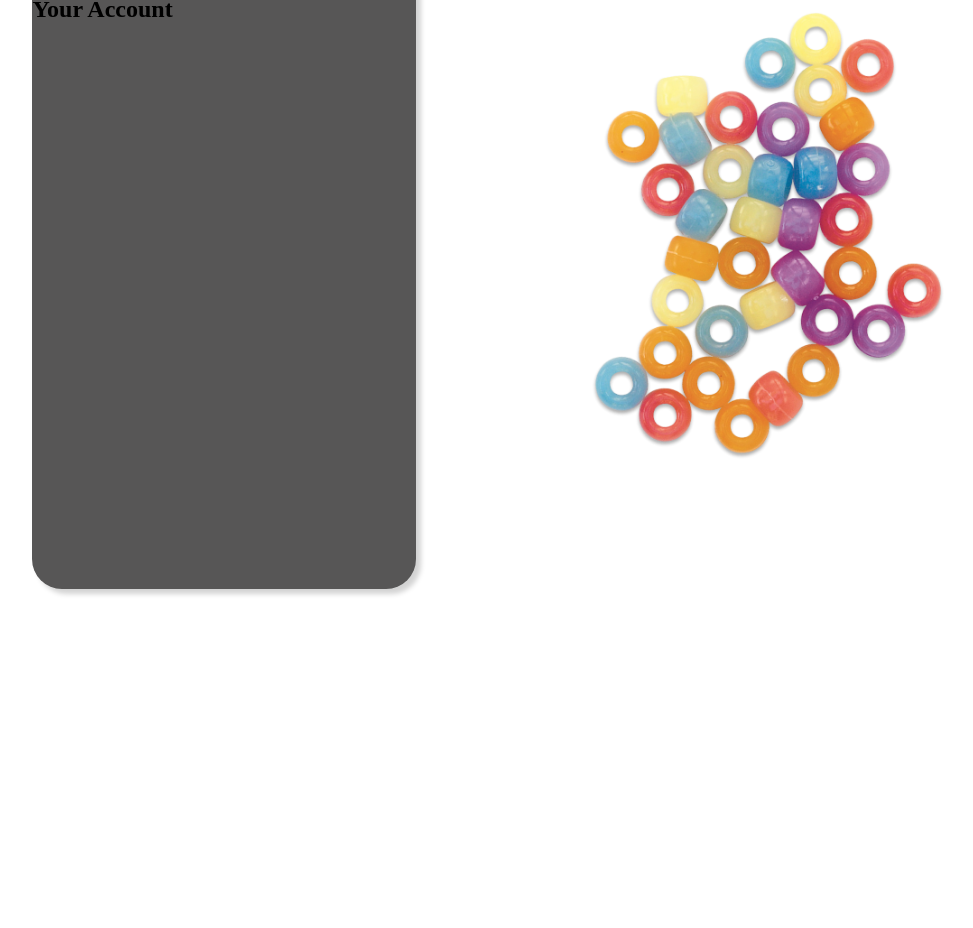
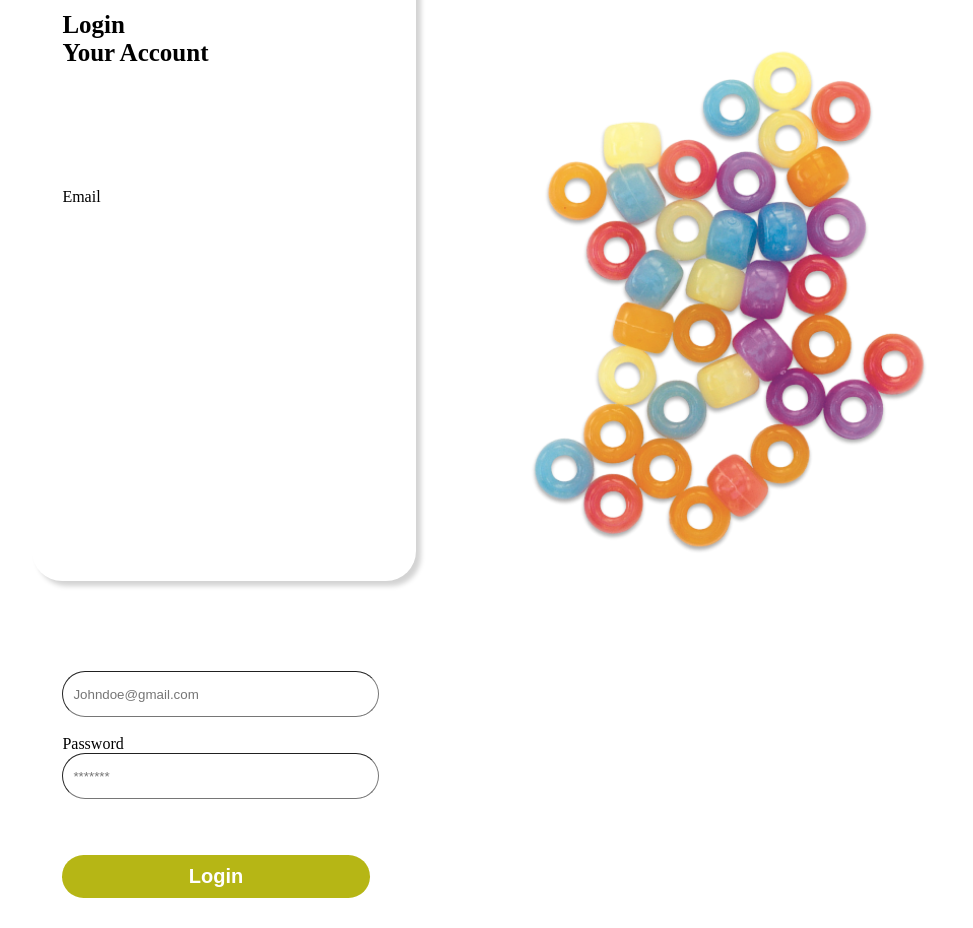
Before and after one commit to Zalefzn/beads, a Next.js app in the folder beads-project/: page /Login in a window 1280 px wide. Shown: the part 139-1067 px from the top of the page, without its empty margins (142-1115 px from the left). Before the commit the page ends 800 px from the top, so only its background shows below. Built offline with nearby package versions, Linux system fonts and the light colour scheme.

Commit message:
[update terbaru]

```diff
--- a/beads-project/package.json
+++ b/beads-project/package.json
@@ -9,10 +9,12 @@
     "lint": "next lint"
   },
   "dependencies": {
+    "axios": "^1.6.2",
     "middleware": "^1.0.0",
     "next": "14.0.1",
     "react": "^18",
     "react-dom": "^18",
+    "react-router-dom": "^6.20.1",
     "react-scroll": "^1.9.0",
     "sass": "^1.69.5",
     "scss": "^0.2.4",
--- a/beads-project/src/app/page.tsx
+++ b/beads-project/src/app/page.tsx
@@ -8,7 +8,7 @@ import Contact from "@/pages/Contact/Contact";
 export default function Home() {
   return (
     <>
-      <main className={Style.main}>
+      <main className={Style.main} id="/Home">
         <Navbar />
         <Hero />
         <About />
--- a/beads-project/src/pages/Login.tsx
+++ b/beads-project/src/pages/Login.tsx
@@ -2,17 +2,63 @@
 
 import Image from 'next/image';
 import './login.scss';
+import { useState } from 'react';
+import swal from 'sweetalert';
+import { useRouter } from 'next/navigation';
 
 
 const LoginPage = () => {
+
+     const [email, setEmail] = useState("");
+     const [pass, setPass] = useState("");
+     const [open, setOpen] = useState(false);
+     const router = useRouter();
+
+     const handleLogin = () => {
+          if(!email && !pass){
+               swal({
+                    icon: "warning",
+                    title: "Please Fill TextField!",
+                    text: "Wrong Email & Password!"
+               });
+          } else {
+               swal({
+                    icon: "success",
+                    title: "Login Success!"
+               })
+               router.push('/Register');
+          }
+     }
+
+
      return (
           <main className="main-login" id="Login">
                <Image className="img-login" src="/hero.png" alt="Login-Page" width={500} height={500} />
                <section className="card-login">
                     <h1 className="header-login">Login<br />Your Account</h1>
+                    <div className="form-input">
+                         <form>
+                              <label className="label-email">Email</label>
+                              <br />
+                              <input type='email' className="input-email" value={email} onChange={(e) => {
+                                   setEmail(e.target.value);
+                              }} placeholder='Johndoe@gmail.com'></input>
+                              <br />
+                              <br />
+                              <label className="label-password">Password</label>
+                              <br />
+                              <input type="password" className="input-password" value={pass} onChange={(e) => {
+                                   setPass(e.target.value);
+                              }} placeholder='*******'></input>
+                              <br />
+                              <section className="btn-login">
+                                   <button type="button" className="btn-submit" onClick={handleLogin}>Login</button>
+                              </section>
+                         </form>
+                    </div>
                </section>
           </main>
      );
 }
 
-export default LoginPage;
+export default LoginPage;4
--- a/beads-project/src/pages/login.scss
+++ b/beads-project/src/pages/login.scss
@@ -1,20 +1,63 @@
 .main-login{
+     position: relative;
 
      .img-login{
           float: right;
-          margin: 50px 50px;
-          height: 80vh;
+          margin: 5px 50px;
+          height: 90vh;
           width: auto;
      }
 
      .card-login{
-          position: absolute;
           margin:10vh 13vw;
           height: 80vh;
           width: 30vw;
-          background-color: rgb(87, 86, 86);
+          background-color: rgb(255, 255, 255);
           border-radius: 30px;
           box-shadow: 5px 5px 5px rgb(211, 211, 211);
+
+          .header-login{
+               padding: 70px 30px;
+               color: rgb(0, 0, 0);
+               font-size: 25px;
+               font-weight: bold;
+          }
+
+          .form-input{
+               padding: 30px 30px;
+
+               .input-email{
+                    padding: 10px;
+                    height: 3vh;
+                    width: 23vw;
+                    border-radius: 30px;
+                    border-width: 1px;
+               }
+
+               .input-password{
+                    padding: 10px;
+                    height: 3vh;
+                    width: 23vw;
+                    border-radius: 30px;
+                    border-width: 1px;
+               }
+
+               .btn-login{
+                    margin-top: 7vh;
+
+                    .btn-submit{
+                         cursor:pointer;
+                         border-width: 0;
+                         color: white;
+                         font-size: 20px;
+                         font-weight: bold;
+                         background-color: rgb(182, 182, 21);
+                         padding: 10px;
+                         width: 24vw;
+                         border-radius: 30px;
+                    }
+               }
+          }
      }
 
 }
--- /dev/null
+++ b/beads-project/src/pages/register.scss
@@ -0,0 +1,3 @@
+.register-page{
+
+}
```
Also changed, not shown: beads-project/src/elemnts/Cards.tsx (deleted, +0 -10 lines), beads-project/src/pages/Navbar/Navbar.tsx (+10 -4 lines), beads-project/src/pages/Register.tsx (added, +29 -0 lines), 1 other file (tests, documents, lock files or other folders).
